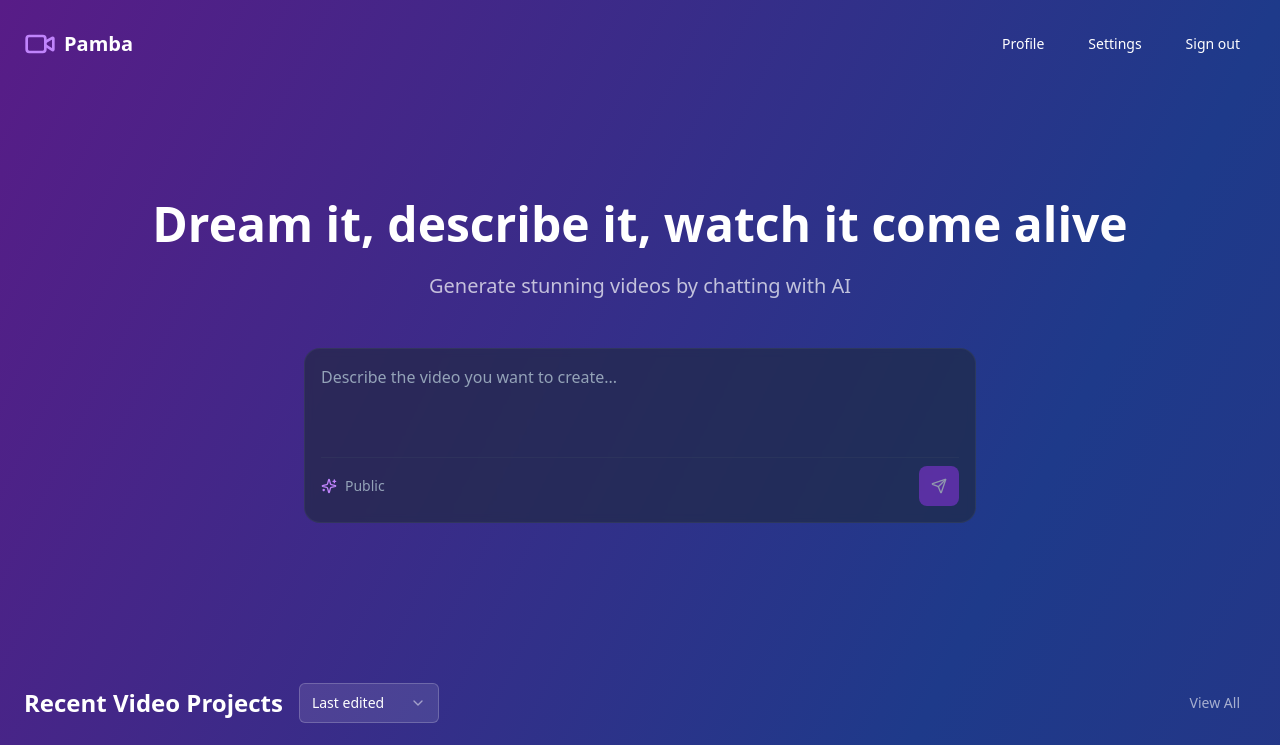
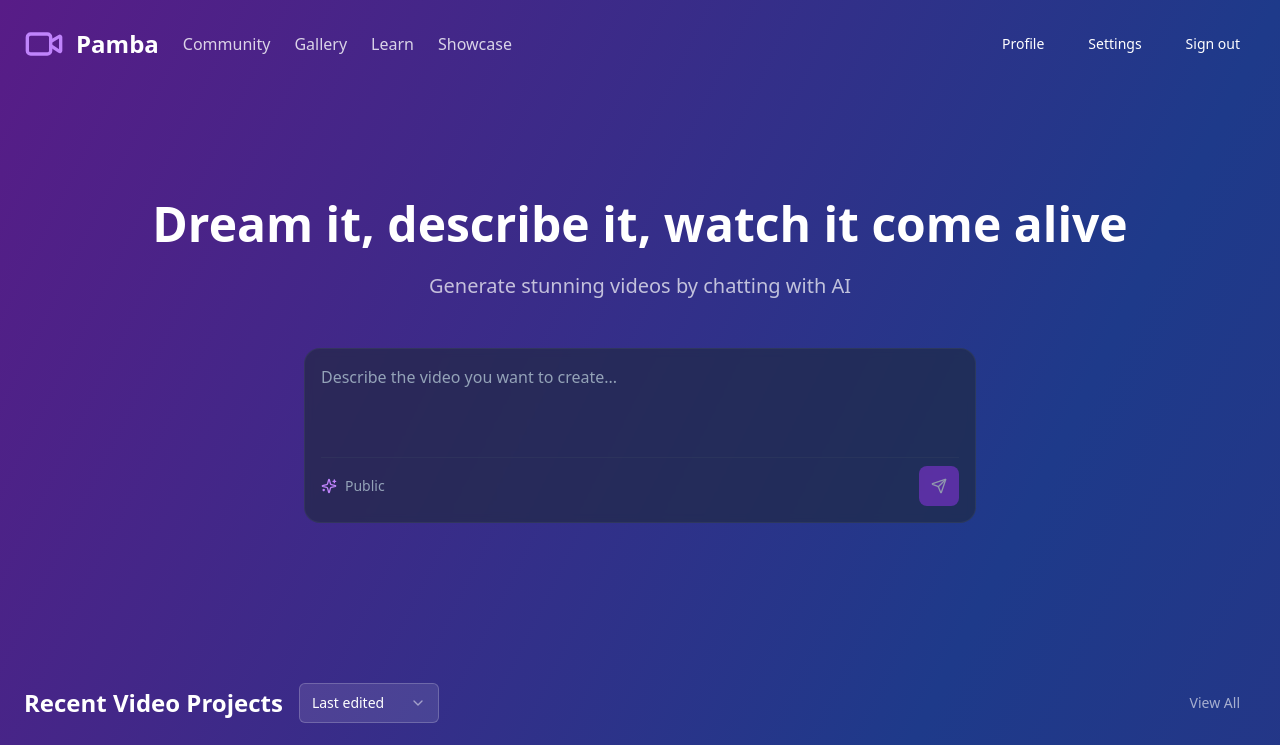
Before and after one commit to victorbatirow/chatterbox-video-wizard, a React (Vite) app: page /dashboard in a window 1280 px wide. Shown: the top 745 px of the page. Built offline with nearby package versions, Linux system fonts and the light colour scheme; grey boxes are pictures that could not be loaded.

Commit message:
Refactor: Use shared navbar component
Created a reusable navbar component and used it in both the landing and dashboard pages. Conditional rendering of login/signup and profile/settings/sign out buttons based on the current route.

```diff
--- /dev/null
+++ b/src/components/Navbar.tsx
@@ -0,0 +1,57 @@
+
+import { Link } from "react-router-dom";
+import { Button } from "@/components/ui/button";
+import { Video } from "lucide-react";
+
+interface NavbarProps {
+  isAuthenticated?: boolean;
+}
+
+const Navbar = ({ isAuthenticated = false }: NavbarProps) => {
+  return (
+    <nav className="flex items-center justify-between p-6">
+      <div className="flex items-center gap-6">
+        <div className="flex items-center gap-3">
+          <Video className="w-10 h-10 text-purple-400" />
+          <span className="text-2xl font-bold text-white">Pamba</span>
+        </div>
+        <div className="flex items-center gap-6 text-white/80">
+          <a href="#" className="hover:text-white transition-colors">Community</a>
+          <a href="#" className="hover:text-white transition-colors">Gallery</a>
+          <a href="#" className="hover:text-white transition-colors">Learn</a>
+          <a href="#" className="hover:text-white transition-colors">Showcase</a>
+        </div>
+      </div>
+      <div className="flex items-center gap-3">
+        {isAuthenticated ? (
+          <>
+            <Button variant="ghost" className="text-white hover:bg-white/10">
+              Profile
+            </Button>
+            <Button variant="ghost" className="text-white hover:bg-white/10">
+              Settings
+            </Button>
+            <Button variant="ghost" className="text-white hover:bg-white/10">
+              Sign out
+            </Button>
+          </>
+        ) : (
+          <>
+            <Link to="/login">
+              <Button variant="ghost" className="text-white hover:bg-white/10 hover:text-white">
+                Log in
+              </Button>
+            </Link>
+            <Link to="/signup">
+              <Button className="bg-white text-purple-900 hover:bg-white/90">
+                Sign up
+              </Button>
+            </Link>
+          </>
+        )}
+      </div>
+    </nav>
+  );
+};
+
+export default Navbar;
--- a/src/pages/Dashboard.tsx
+++ b/src/pages/Dashboard.tsx
@@ -6,6 +6,7 @@ import { Select, SelectContent, SelectItem, SelectTrigger, SelectValue } from "@
 import { Heart, Plus, Search, Video, Play, Calendar, MoreVertical } from "lucide-react";
 import HeroSection from "@/components/HeroSection";
 import CommunitySection from "@/components/CommunitySection";
+import Navbar from "@/components/Navbar";
 
 const Dashboard = () => {
   const navigate = useNavigate();
@@ -137,23 +138,7 @@ const Dashboard = () => {
   return (
     <div className="min-h-screen bg-gradient-to-br from-purple-900 via-blue-900 to-indigo-900">
       {/* Navigation */}
-      <nav className="flex items-center justify-between p-6">
-        <div className="flex items-center gap-2">
-          <Video className="w-8 h-8 text-purple-400" />
-          <span className="text-xl font-bold text-white">Pamba</span>
-        </div>
-        <div className="flex items-center gap-3">
-          <Button variant="ghost" className="text-white hover:bg-white/10">
-            Profile
-          </Button>
-          <Button variant="ghost" className="text-white hover:bg-white/10">
-            Settings
-          </Button>
-          <Button variant="ghost" className="text-white hover:bg-white/10">
-            Sign out
-          </Button>
-        </div>
-      </nav>
+      <Navbar isAuthenticated={true} />
 
       <div className="max-w-7xl mx-auto px-6 py-8">
         {/* Hero Section with Video Creation Prompt */}
--- a/src/pages/Landing.tsx
+++ b/src/pages/Landing.tsx
@@ -5,6 +5,7 @@ import { Button } from "@/components/ui/button";
 import { Video } from "lucide-react";
 import HeroSection from "@/components/HeroSection";
 import CommunitySection from "@/components/CommunitySection";
+import Navbar from "@/components/Navbar";
 
 const Landing = () => {
   const [prompt, setPrompt] = useState("");
@@ -17,32 +18,7 @@ const Landing = () => {
   return (
     <div className="min-h-screen bg-gradient-to-br from-purple-900 via-blue-900 to-indigo-900">
       {/* Navigation */}
-      <nav className="flex items-center justify-between p-6">
-        <div className="flex items-center gap-6">
-          <div className="flex items-center gap-3">
-            <Video className="w-10 h-10 text-purple-400" />
-            <span className="text-2xl font-bold text-white">Pamba</span>
-          </div>
-          <div className="flex items-center gap-6 text-white/80">
-            <a href="#" className="hover:text-white transition-colors">Community</a>
-            <a href="#" className="hover:text-white transition-colors">Gallery</a>
-            <a href="#" className="hover:text-white transition-colors">Learn</a>
-            <a href="#" className="hover:text-white transition-colors">Showcase</a>
-          </div>
-        </div>
-        <div className="flex items-center gap-3">
-          <Link to="/login">
-            <Button variant="ghost" className="text-white hover:bg-white/10 hover:text-white">
-              Log in
-            </Button>
-          </Link>
-          <Link to="/signup">
-            <Button className="bg-white text-purple-900 hover:bg-white/90">
-              Sign up
-            </Button>
-          </Link>
-        </div>
-      </nav>
+      <Navbar isAuthenticated={false} />
 
       {/* Hero Section */}
       <HeroSection onSubmit={handleGetStarted} />
```
